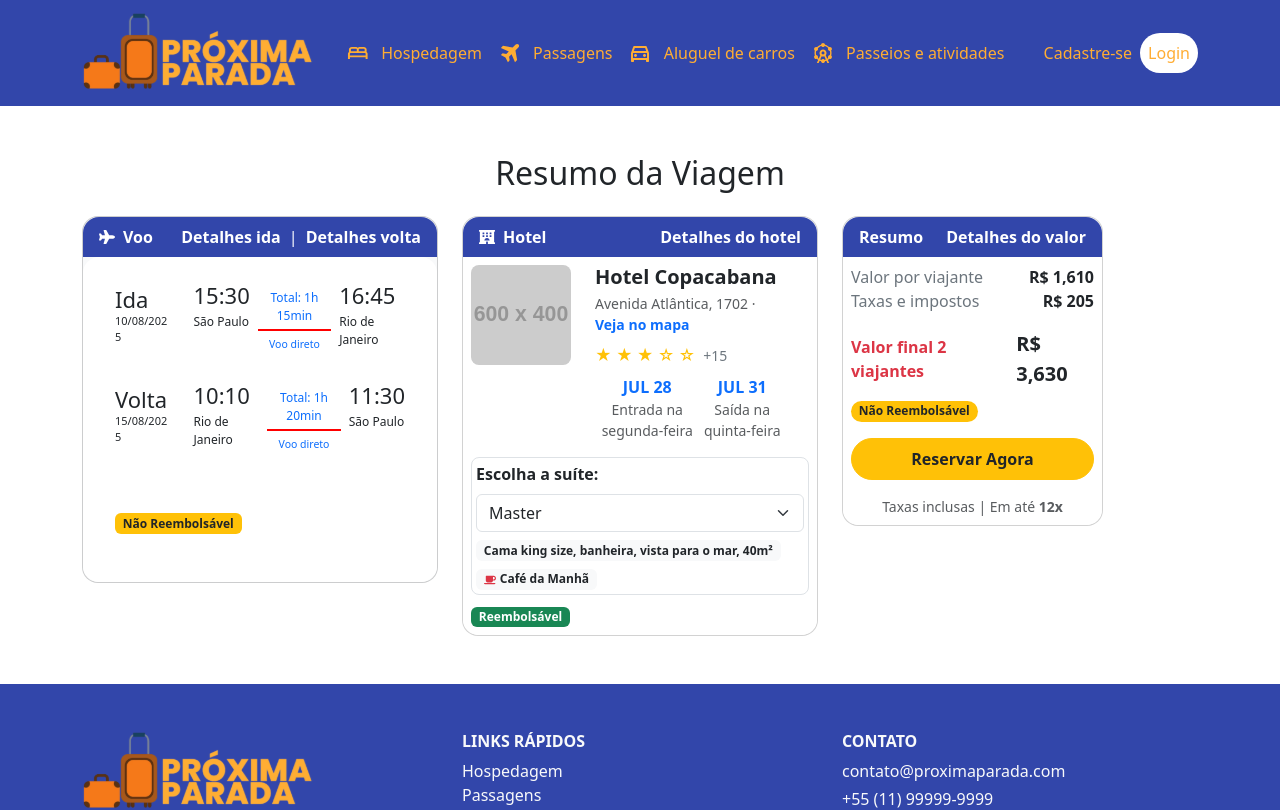
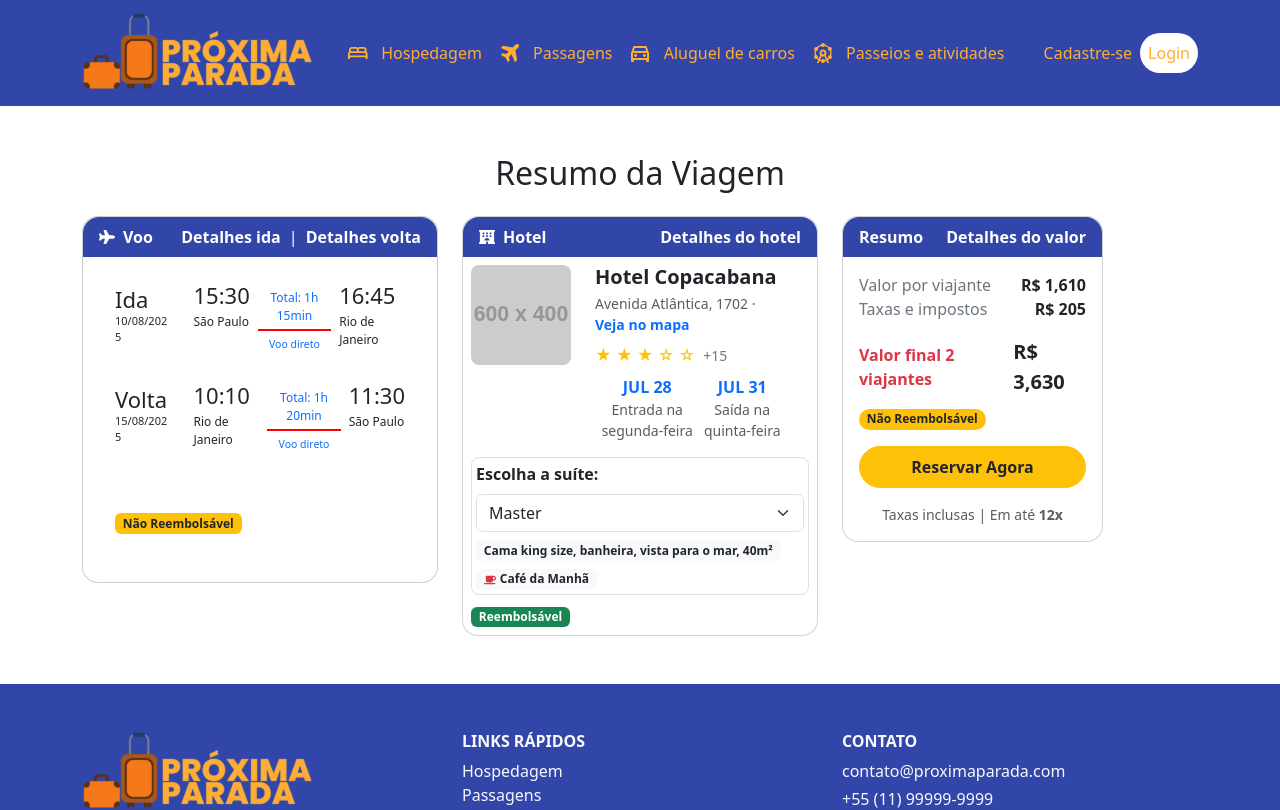
Before and after one commit to Green-Hill-Zone/proxima-parada-frontend, a React (Vite) app: page /reserva in a window 1280 px wide. Shown: the top 810 px of the page. Built offline with nearby package versions, Linux system fonts and the light colour scheme.

Commit message:
ajuste visual e padding nos cards

```diff
--- a/src/pages/Reservation/components/Reservations/ReservationSummary.tsx
+++ b/src/pages/Reservation/components/Reservations/ReservationSummary.tsx
@@ -8,7 +8,7 @@ const ReservationSummary = () => {
   const finalPrice = (valuePerTraveler + taxes) * totalTravelers;
 
   return (
-    <Card className="rounded-4 mb-0 stat-card">
+    <Card className="rounded-4 mb-0  stat-card">
       <Card.Header className="rounded-top-4 d-flex justify-content-between align-items-center border-0" style={{ background: '#3246aa' }}>
         <header aria-level={2} className='d-flex gap-2 align-items-center'>
           <span className='d-block fw-bold text-white'>Resumo</span>
@@ -17,7 +17,7 @@ const ReservationSummary = () => {
           <a href="#" className="text-decoration-none fw-bold inline-block text-white">Detalhes do valor</a>
         </nav>
       </Card.Header>
-      <Card.Body className="p-2 bg-white rounded-4">
+      <Card.Body className="p-3 bg-white rounded-4">
         <div className="mb-3">
           <div className="d-flex justify-content-between">
             <span className="text-secondary">Valor por viajante</span>
```
